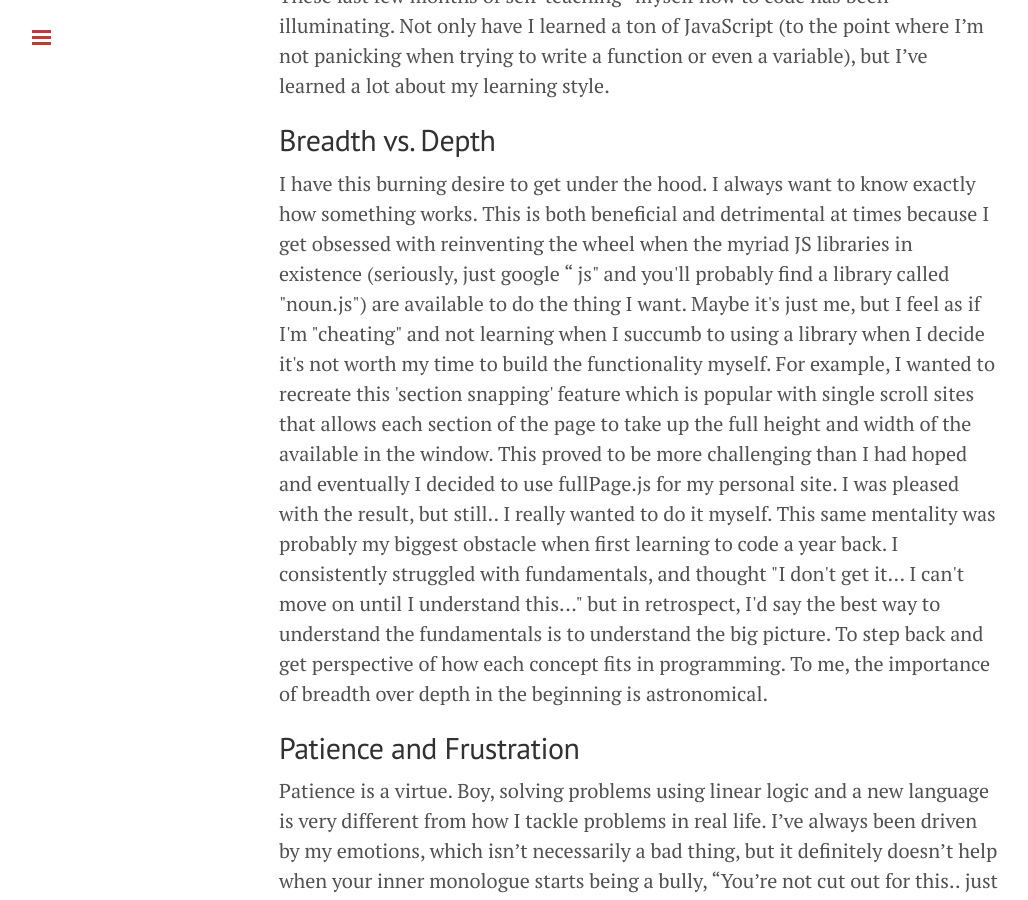
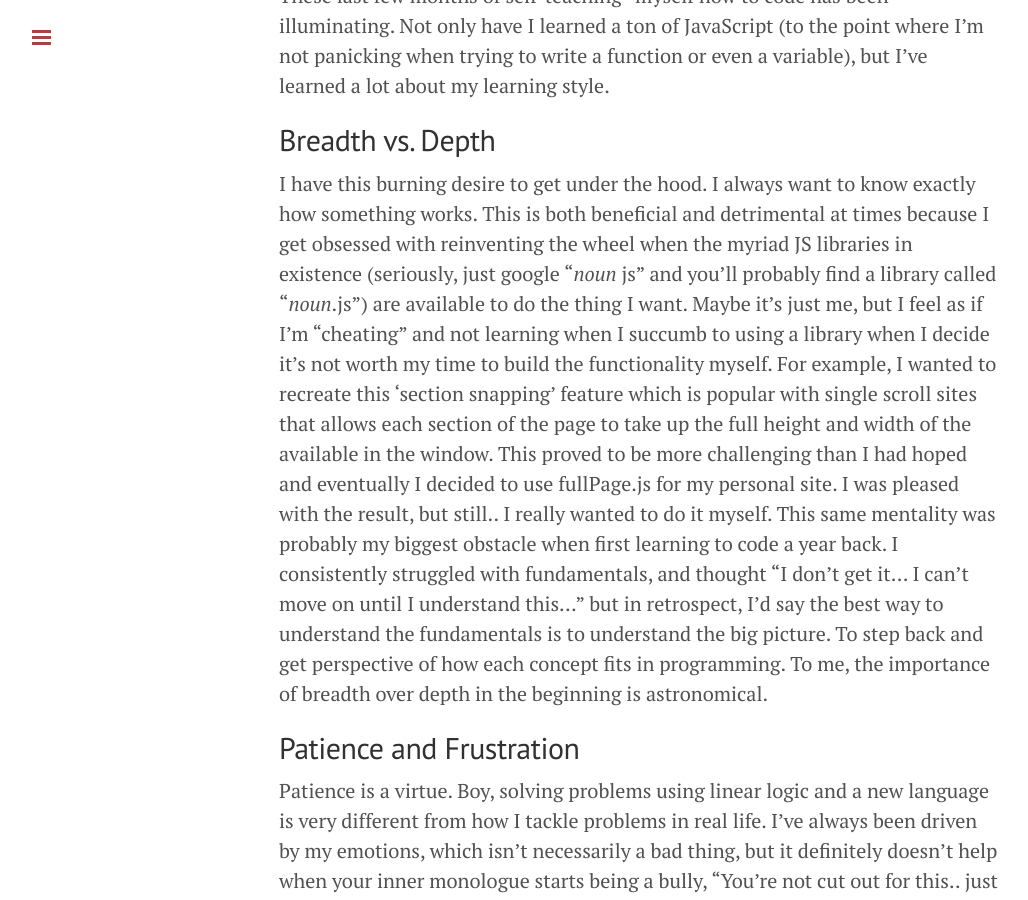
Before and after one commit to jmeshen/blog, a Jekyll site: the page built from _posts/2014-02-28-learning.md, in a window 1280 px wide and 900 px high, scrolled down 318 px. Shown: the whole window, without its empty margins (1-1029 px from the left). Built offline with Jekyll 4.4.1, drawn with Linux system fonts in a browser that asks for light colours; Markdown is read by kramdown in place of the engine named in the settings.

Commit message:
apparently words within < > do not render

```diff
--- a/_posts/2014-02-28-learning.md
+++ b/_posts/2014-02-28-learning.md
@@ -7,7 +7,7 @@ title: thoughts on learning
 These last few months of self-teaching* myself how to code has been illuminating. Not only have I learned a ton of JavaScript (to the point where I'm not panicking when trying to write a function or even a variable), but I've learned a lot about my learning style.
 
 ##Breadth vs. Depth
-I have this burning desire to get under the hood. I always want to know exactly how something works. This is both beneficial and detrimental at times because I get obsessed with reinventing the wheel when the myriad JS libraries in existence (seriously, just google "<noun> js" and you'll probably find a library called "noun.js") are available to do the thing I want. Maybe it's just me, but I feel as if I'm "cheating" and not learning when I succumb to using a library when I decide it's not worth my time to build the functionality myself. For example, I wanted to recreate this 'section snapping' feature which is popular with single scroll sites that allows each section of the page to take up the full height and width of the available in the window. This proved to be more challenging than I had hoped and eventually I decided to use fullPage.js for my personal site. I was pleased with the result, but still.. I really wanted to do it myself. This same mentality was probably my biggest obstacle when first learning to code a year back. I consistently struggled with fundamentals, and thought "I don't get it... I can't move on until I understand this..." but in retrospect, I'd say the best way to understand the fundamentals is to understand the big picture. To step back and get perspective of how each concept fits in programming. To me, the importance of breadth over depth in the beginning is astronomical.
+I have this burning desire to get under the hood. I always want to know exactly how something works. This is both beneficial and detrimental at times because I get obsessed with reinventing the wheel when the myriad JS libraries in existence (seriously, just google "*noun* js" and you'll probably find a library called "*noun*.js") are available to do the thing I want. Maybe it's just me, but I feel as if I'm "cheating" and not learning when I succumb to using a library when I decide it's not worth my time to build the functionality myself. For example, I wanted to recreate this 'section snapping' feature which is popular with single scroll sites that allows each section of the page to take up the full height and width of the available in the window. This proved to be more challenging than I had hoped and eventually I decided to use fullPage.js for my personal site. I was pleased with the result, but still.. I really wanted to do it myself. This same mentality was probably my biggest obstacle when first learning to code a year back. I consistently struggled with fundamentals, and thought "I don't get it... I can't move on until I understand this..." but in retrospect, I'd say the best way to understand the fundamentals is to understand the big picture. To step back and get perspective of how each concept fits in programming. To me, the importance of breadth over depth in the beginning is astronomical.
 
 ##Patience and Frustration
 Patience is a virtue. Boy, solving problems using linear logic and a new language is very different from how I tackle problems in real life. I've always been driven by my emotions, which isn't necessarily a bad thing, but it definitely doesn't help when your inner monologue starts being a bully, "You're not cut out for this.. just quit, stop now, you're making a mistake." My inner monologue may be harsher than the average introvert, but the underlying message is the same. Fear. You're afraid of doing this new thing that is foreign to you. Your mode of thinking and decision-making is being threatened and is being replaced with logic rather than impulse. "We shall not stand for this," says your ego. "This neural remodeling must be terminated." This is what my frustration sounds like. Don't fall into its grips, for they are fierce. Your frustration is an indicator that you need to breathe and be patient. It will get easier, and you will appear from the smoke much stronger and confident than before.
```
